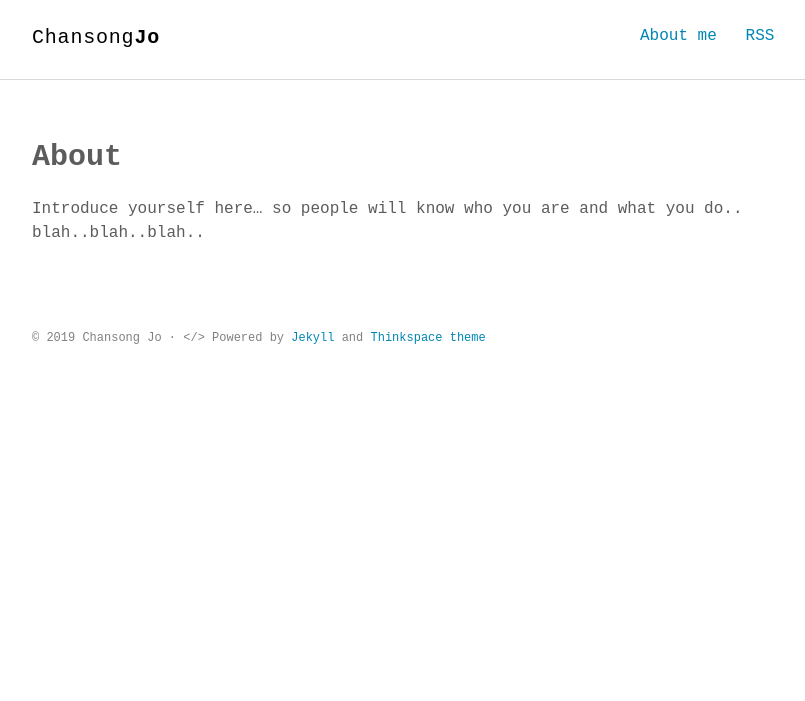
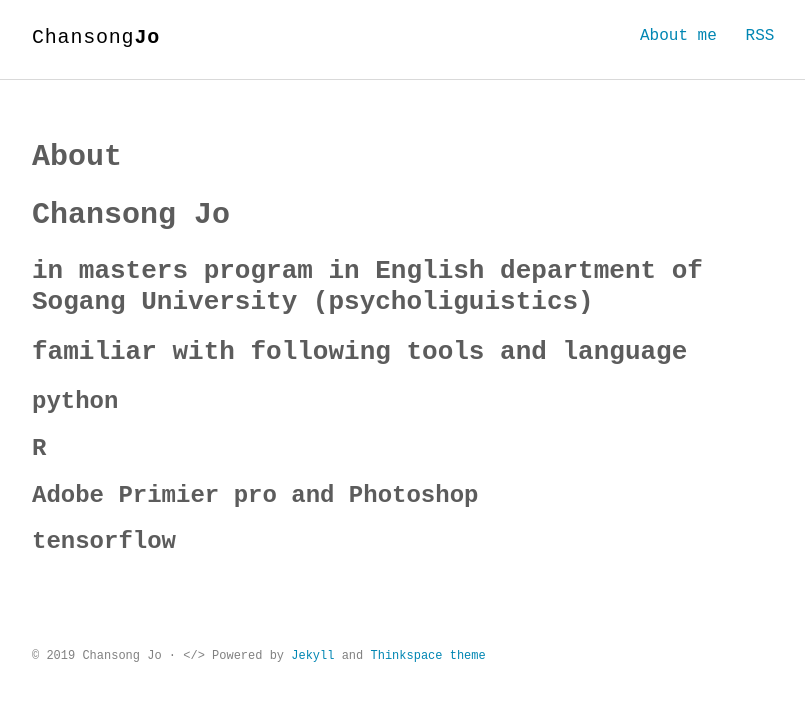
Before and after one commit to ChansongJo/ChansongJo.github.io, a Jekyll site: the page built from about.md, in a window 1280 px wide. Shown: the top 701 px of the page, without its empty margins (232-1037 px from the left). Built offline with Jekyll 4.4.1, drawn with Linux system fonts in a browser that asks for light colours; some web fonts are replaced.

Commit message:
Update about.md

```diff
--- a/about.md
+++ b/about.md
@@ -4,4 +4,11 @@ title: About
 permalink: /about/
 ---
 
-Introduce yourself here... so people will know who you are and what you do.. blah..blah..blah..
+# Chansong Jo
+## in masters program in English department of Sogang University (psycholiguistics)
+
+## familiar with following tools and language
+### python
+### R
+### Adobe Primier pro and Photoshop
+### tensorflow
```
